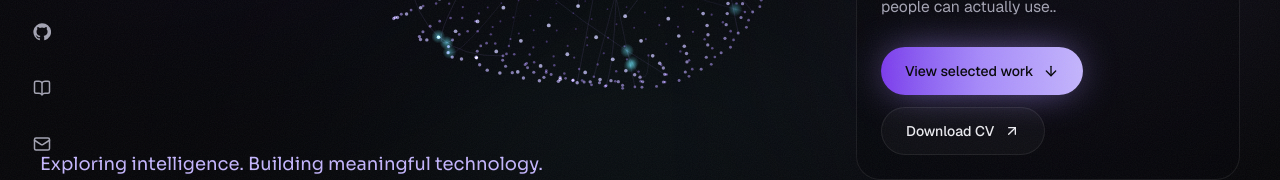
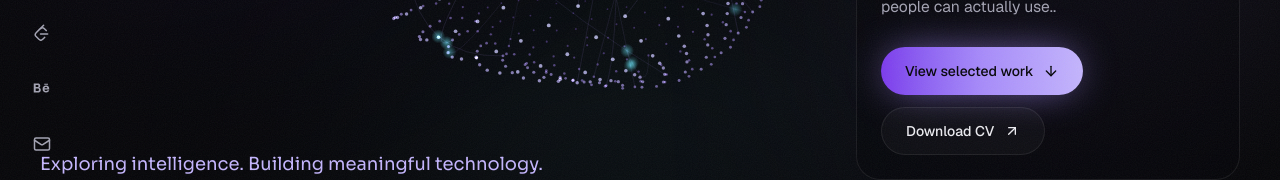
Before and after one commit to souwmo04/PERSONAL-DIGITAL-PORTFOLIO, a Next.js app: page / in a window 1280 px wide. Shown: the part 522-702 px from the top of the page. Built offline with nearby package versions, Linux system fonts and the light colour scheme; no server answers.

Commit message:
feat(nav): add LeetCode and Behance to the social rail

```diff
--- a/src/components/layout/SocialRail.tsx
+++ b/src/components/layout/SocialRail.tsx
@@ -3,7 +3,7 @@
 import { motion } from "motion/react";
 import { BookOpen, GraduationCap, Mail } from "lucide-react";
 import { site } from "@/content/site";
-import { GithubIcon, LinkedinIcon, OrcidIcon } from "@/components/ui/BrandIcons";
+import { BehanceIcon, GithubIcon, LeetcodeIcon, LinkedinIcon, OrcidIcon } from "@/components/ui/BrandIcons";
 
 /** Fixed vertical icon rail on the left edge (desktop only). */
 export function SocialRail() {
@@ -12,6 +12,8 @@ export function SocialRail() {
     { label: "ACL Anthology", href: site.social.acl, Icon: BookOpen },
     { label: "Google Scholar", href: site.social.scholar, Icon: GraduationCap },
     { label: "LinkedIn", href: site.social.linkedin, Icon: LinkedinIcon },
+    { label: "LeetCode", href: site.social.leetcode, Icon: LeetcodeIcon },
+    { label: "Behance", href: site.social.behance, Icon: BehanceIcon },
     { label: "ORCID", href: site.social.orcid, Icon: OrcidIcon },
     { label: "Email", href: `mailto:${site.email}`, Icon: Mail },
   ].filter((i) => i.href);
```
